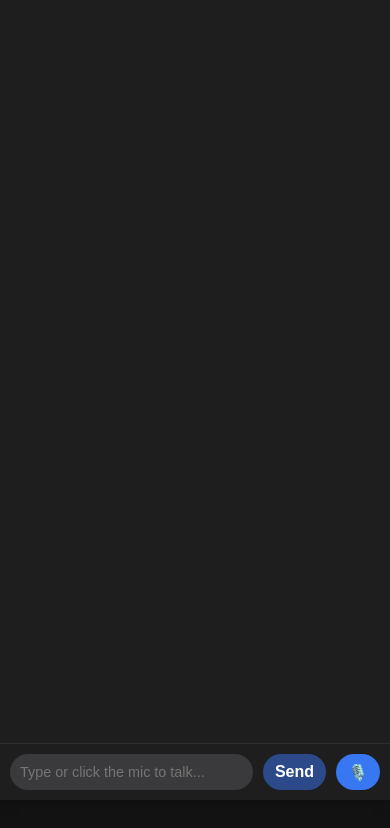
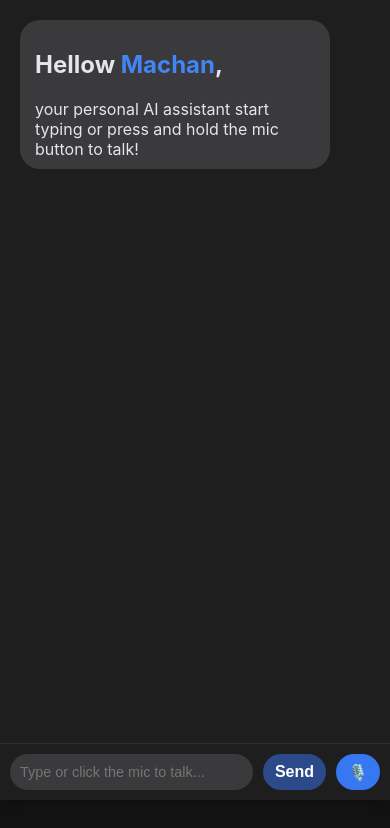
Before and after one commit to PramudithaN/ai-english-tutor, a React (Create React App) app in the folder frontend/: page / in a window 390 px wide. Shown: the top 828 px of the page. Built offline with nearby package versions, Linux system fonts and the light colour scheme.

Commit message:
fix(theme): fixed mobile devices height

```diff
--- a/frontend/src/App.css
+++ b/frontend/src/App.css
@@ -135,7 +135,8 @@ body {
 @media (max-width: 600px) {
   .App {
     /* Use the full screen height and remove margins on mobile */
-    height: 100vh;
+    height: 100vh; /* Fallback for older browsers */
+    height: 100dvh; /* The modern solution for mobile */
     margin: 0;
     border: none;
     border-radius: 0;
--- a/frontend/src/App.tsx
+++ b/frontend/src/App.tsx
@@ -133,14 +133,23 @@ function App() {
     <div className="App">
       {/* We pass the ref to this div */}
       <div className="chat-window" ref={chatWindowRef}>
+        {messages.length === 0 && !isRecording && !isLoading && (
+          <div className="message ai">
+        <h2>
+          Hellow <span style={{ color: 'rgb(66,133,244)' }}>Machan</span>,
+          <br />
+        </h2>
+          your personal AI assistant start typing or press and hold the mic button to talk!
+          </div>
+        )}
         {messages.map((msg, index) => (
           <div key={index} className={`message ${msg.sender}`}>
-            <ReactMarkdown>{msg.text}</ReactMarkdown>
+        <ReactMarkdown>{msg.text}</ReactMarkdown>
           </div>
         ))}
         {isLoading && !isRecording && (
           <div className="message ai">
-            <p><i>Thinking...</i></p>
+        <p><i>Thinking...</i></p>
           </div>
         )}
       </div>
```
